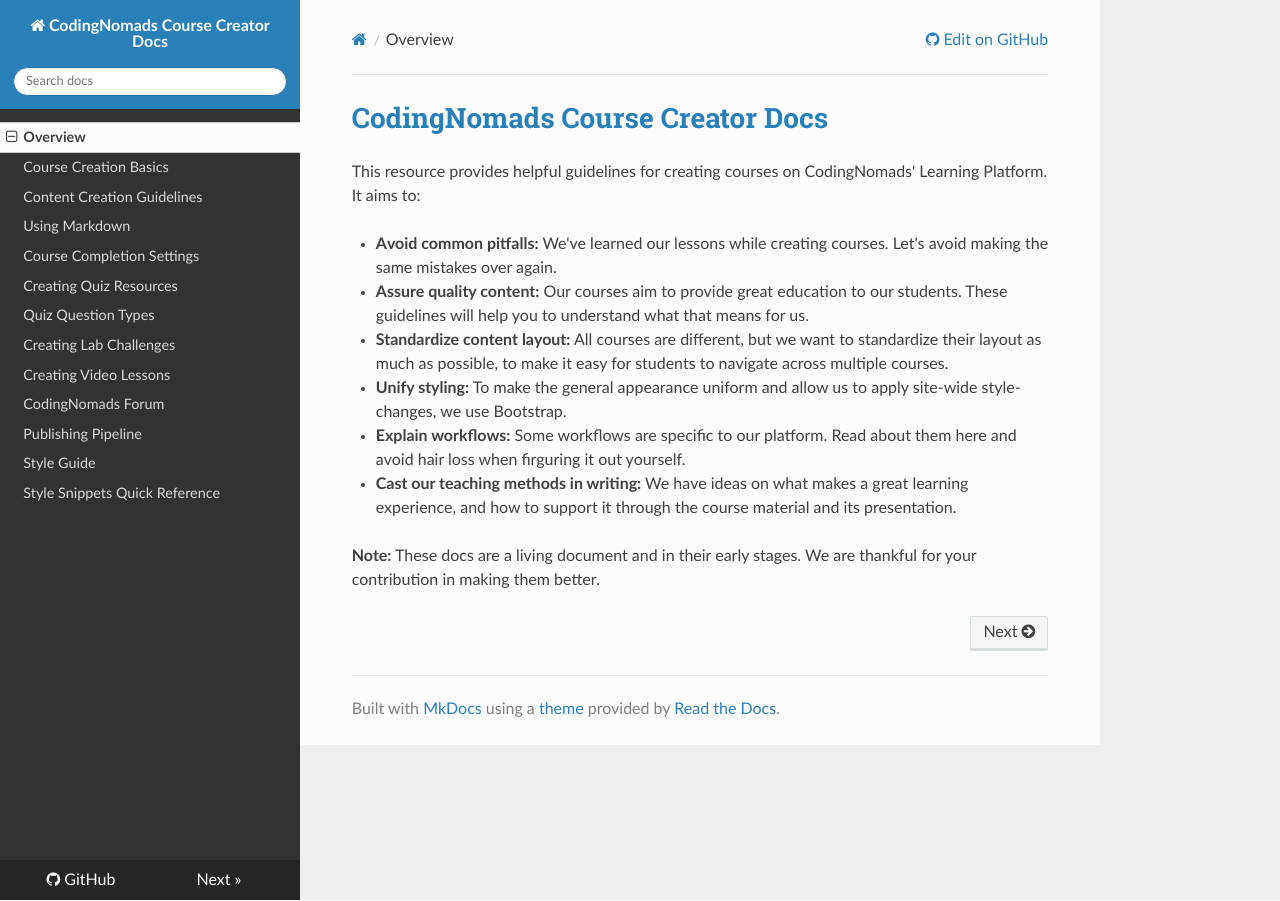
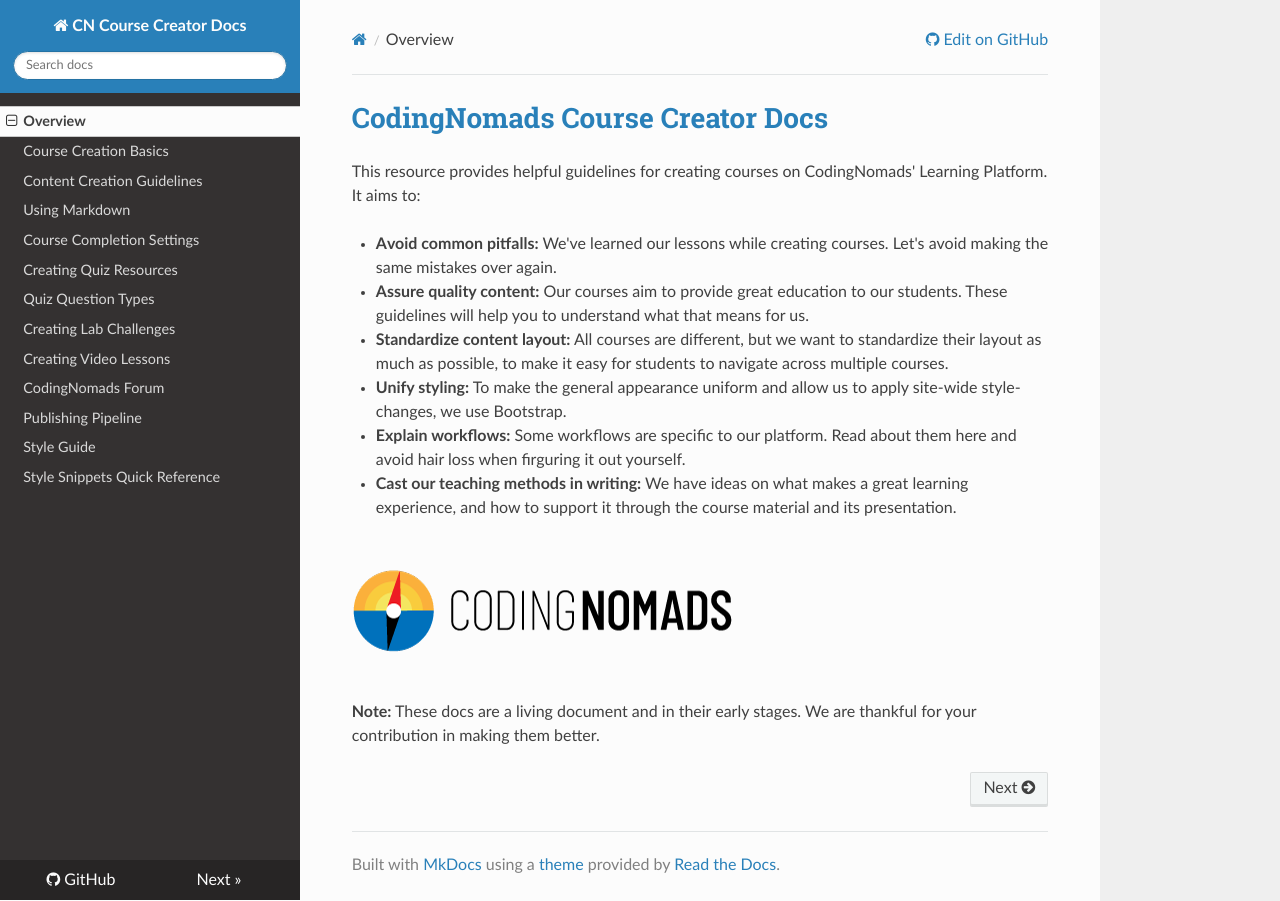
Before and after one commit to iansedano/creator-docs, an MkDocs documentation site: the page built from docs/README.md, in a window 1280 px wide. Built offline with MkDocs 1.6.1, drawn with Linux system fonts in a browser that asks for light colours; nearby versions of some CDN libraries.

Commit message:
Add logo

```diff
--- a/docs/README.md
+++ b/docs/README.md
@@ -9,4 +9,6 @@
 * **Explain workflows:** Some workflows are specific to our platform. Read about them here and avoid hair loss when firguring it out yourself.
 * **Cast our teaching methods in writing:** We have ideas on what makes a great learning experience, and how to support it through the course material and its presentation.
 
+![CodingNomads Logo](imgs/cn_logo.png)
+
 **Note:** These docs are a living document and in their early stages. We are thankful for your contribution in making them better.
--- a/mkdocs.yml
+++ b/mkdocs.yml
@@ -1,4 +1,4 @@
-site_name: CodingNomads Course Creator Docs
+site_name: CN Course Creator Docs
 site_description: Information on how to create engaging course content.
 site_author: Martin Breuss
 date: 2019-09-23
```
Also changed, not shown: docs/imgs/cn_logo.png (added).
